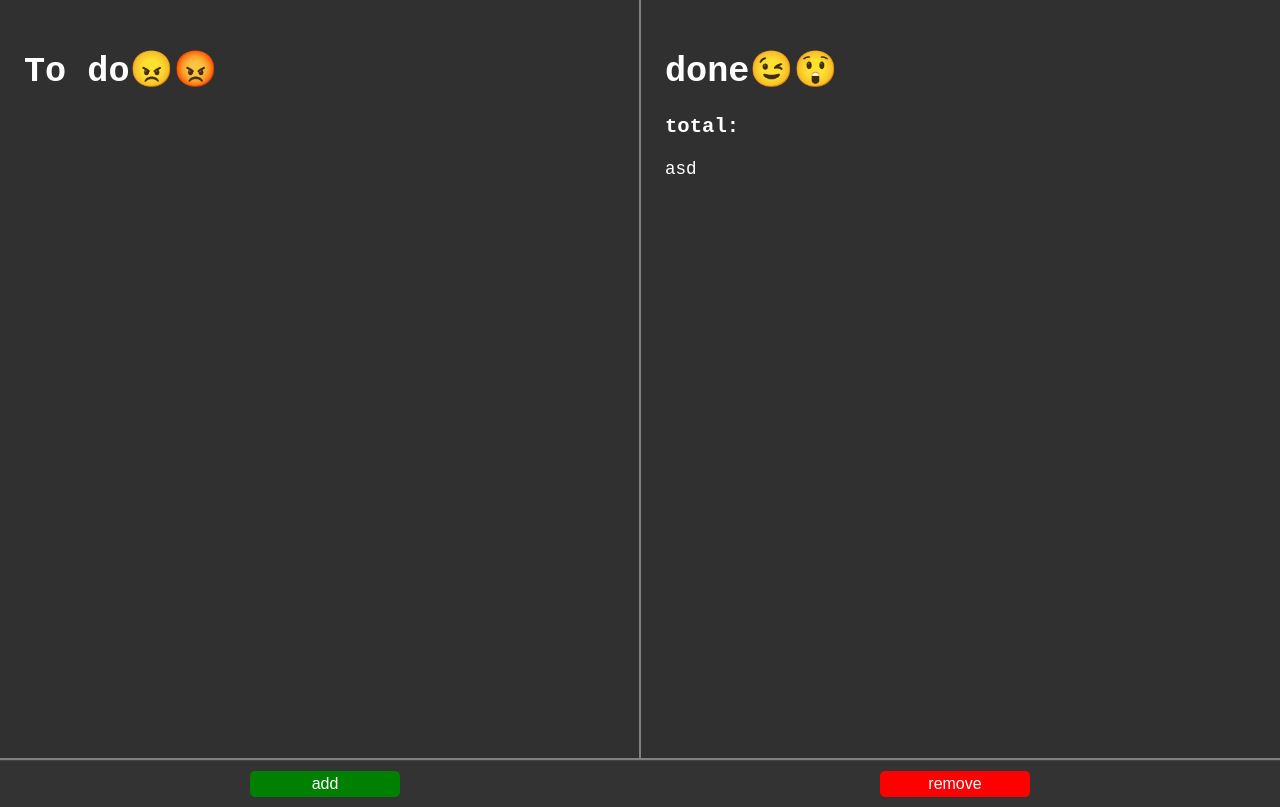
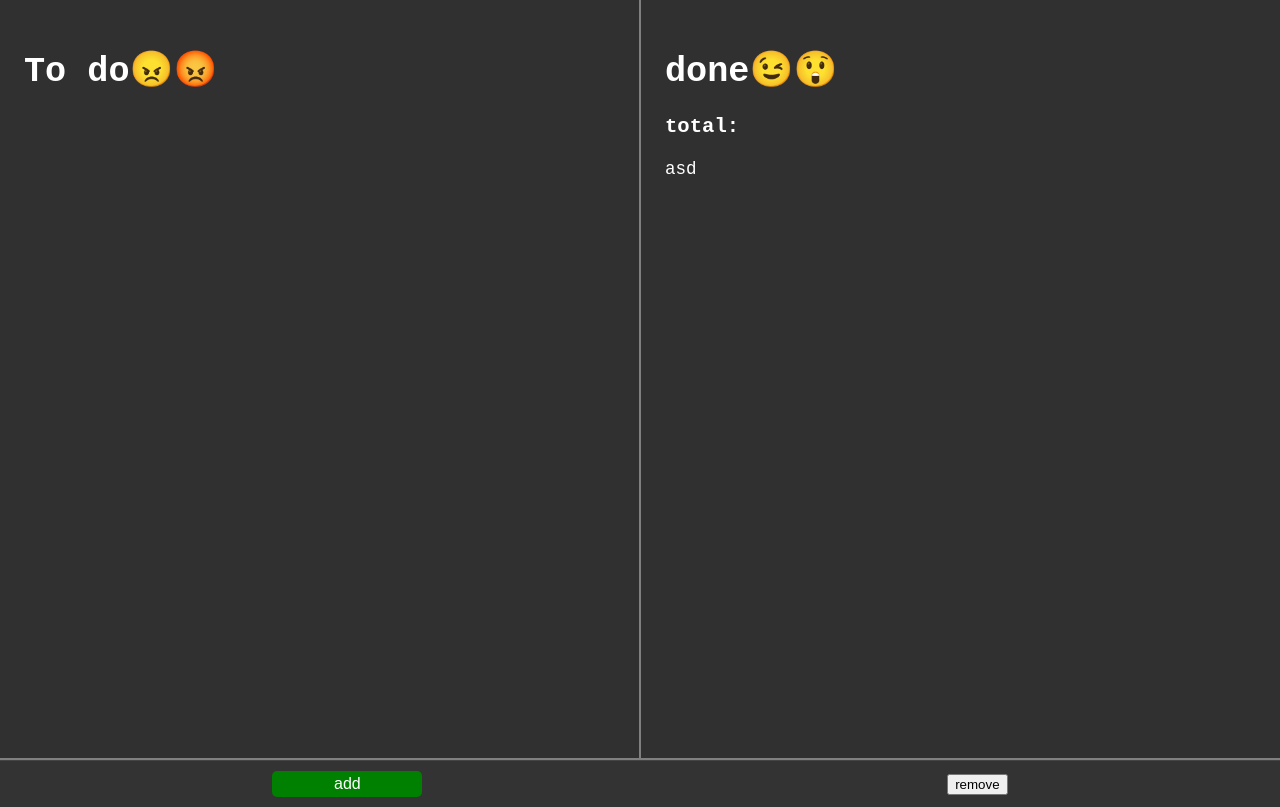
Before and after one commit to Listwas/todo-list, a React (Vite) app: page / in a window 1280 px wide. Built offline with nearby package versions, Linux system fonts and the light colour scheme.

Commit message:
new things

```diff
--- a/src/App.css
+++ b/src/App.css
@@ -43,23 +43,14 @@ footer {
   border-top: 1px solid #444;
 }
 
-#button1,
-#button2 {
+#button1 {
   width: 150px;
   height: 26px;
   border: none;
   border-radius: 5px;
   font-size: 16px;
   cursor: pointer;
-}
-
-#button1 {
   background-color: green;
-  color: white;
-}
-
-#button2 {
-  background-color: red;
   color: white;
 }
 
```
